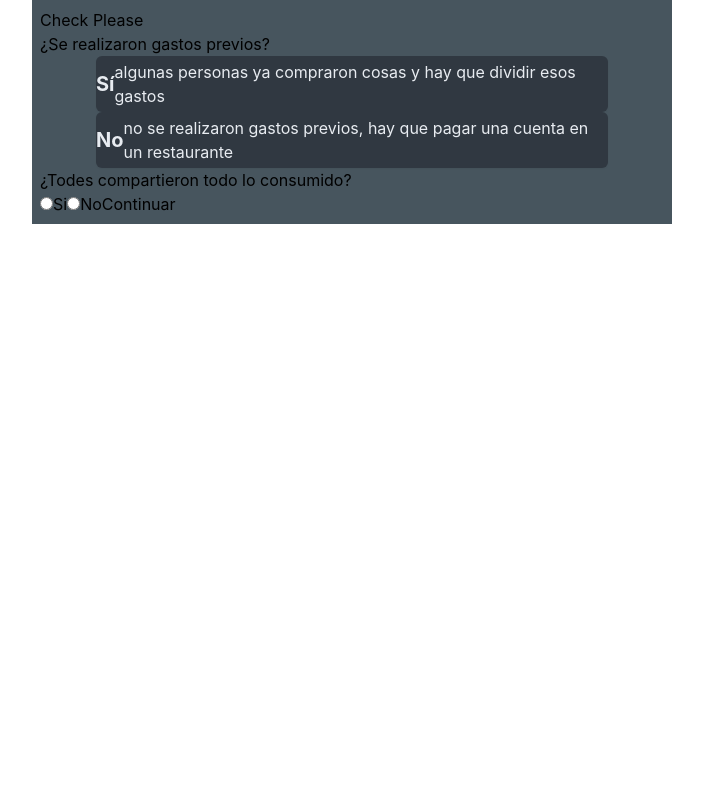
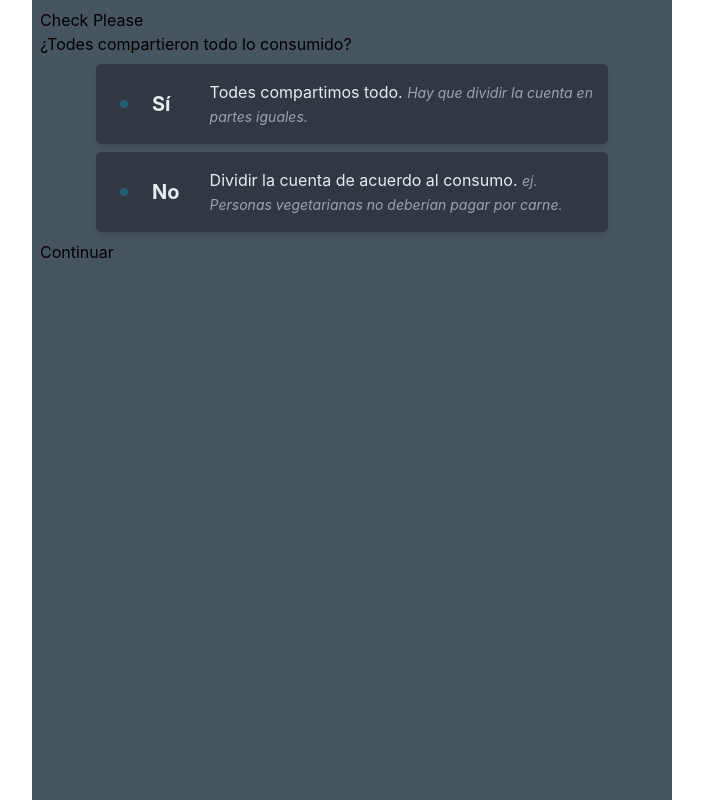
Before and after one commit to ffranco-a/CheckPlease, a React (Create React App) app in the folder check-please/: page / in a window 1280 px wide. Shown: the whole page, without its empty margins (288-991 px from the left). Built offline with nearby package versions, Linux system fonts and the light colour scheme.

Commit message:
Landing selection buttons

```diff
--- /dev/null
+++ b/check-please/src/components/Landing/Elements/CheckIcon.jsx
@@ -0,0 +1,13 @@
+import React from 'react';
+
+import check from '../../../static/images/landing-check.svg';
+
+function CheckIcon() {
+  return (
+    <div className='w-6 h-6 grid place-items-center mr-2 animate-wiggle'>
+      <img src={check} alt='' />
+    </div>
+  );
+}
+
+export default CheckIcon;
--- a/check-please/src/components/Landing/Elements/LandingButton.jsx
+++ b/check-please/src/components/Landing/Elements/LandingButton.jsx
@@ -1,14 +1,26 @@
 import React from 'react';
 
-function LandingButton({ texto, descripcion, active, onClick }) {
+//? Components
+import CheckIcon from './CheckIcon';
+
+function LandingButton({ texto, descripcion, ejemplo, active, onClick }) {
   return (
     <div
       onClick={onClick}
       className={`${
         active ? 'bg-primary' : 'bg-dark'
-      } w-11/12 max-w-lg mx-auto h-14 flex items-center text-light rounded-md shadow-sm cursor-pointer transition-all duration-300`}>
-      <span className='font-bold text-xl'>{texto}</span>
-      <span>{descripcion}</span>
+      } w-11/12 max-w-lg mx-auto my-2 flex items-center py-4 pl-4 pr-2 text-light rounded-md shadow-md cursor-pointer transition-all duration-300`}>
+      {active ? (
+        <CheckIcon active={active} />
+      ) : (
+        <div className='w-6 h-6 grid place-items-center mr-2 animate-wiggle'>
+          <div className='w-2 h-2 bg-primary rounded-full' />
+        </div>
+      )}
+      <span className='font-bold text-lg ml-1 mr-auto tablet:text-xl tablet:ml-2'>{texto}</span>
+      <span className='text-sm w-3/4 tablet:w-4/5 tablet:text-base'>
+        {descripcion} <span className='text-gray-400 italic text-xs tablet:text-sm'>{ejemplo}</span>
+      </span>
     </div>
   );
 }
--- a/check-please/src/components/Landing/Landing.jsx
+++ b/check-please/src/components/Landing/Landing.jsx
@@ -6,27 +6,46 @@ import LandingButton from './Elements/LandingButton';
 
 function Landing({ reunionTipoSalida, setReunionTipoSalida, todesCompartenTodo, setTodesCompartenTodo }) {
   return (
-    <div className='display bg-medium'>
+    <div className='display bg-medium w-screen h-screen'>
       <h1>Check Please</h1>
+
+      <div className='animate-fadein'>
+        <p>¿Todes compartieron todo lo consumido?</p>
+        <LandingButton
+          texto='Sí'
+          descripcion='Todes compartimos todo.'
+          ejemplo='Hay que dividir la cuenta en partes iguales.'
+          active={todesCompartenTodo === true}
+          onClick={() => setTodesCompartenTodo(true)}
+        />
+        <LandingButton
+          texto='No'
+          descripcion='Dividir la cuenta de acuerdo al consumo.'
+          ejemplo='ej. Personas vegetarianas no deberían pagar por carne.'
+          active={todesCompartenTodo === false}
+          onClick={() => setTodesCompartenTodo(false)}
+        />
+      </div>
+
+      {typeof todesCompartenTodo === 'boolean' && (
+        <div className='animate-fadein'>
           <p>¿Se realizaron gastos previos?</p>
           <LandingButton
             texto='Sí'
-        descripcion='algunas personas ya compraron cosas y hay que dividir esos gastos'
+            descripcion='Algunas personas ya compraron cosas y hay que dividir esos gastos.'
+            ejemplo='ej: Camila trajo bebida, Luciano trajo postre, etc.'
             active={reunionTipoSalida === true}
             onClick={() => setReunionTipoSalida(true)}
           />
           <LandingButton
             texto='No'
-        descripcion='no se realizaron gastos previos, hay que pagar una cuenta en un restaurante'
+            descripcion='No se realizaron gastos previos.'
+            ejemplo='ej: Hay que pagar una cuenta en un restaurante.'
             active={reunionTipoSalida === false}
             onClick={() => setReunionTipoSalida(false)}
           />
-
-      <p>¿Todes compartieron todo lo consumido?</p>
-      <input type='radio' id='compartir-si' name='compartir' value='si' />
-      <label htmlFor='compartir-si'>Si</label>
-      <input type='radio' id='compartir-no' name='compartir' value='no' />
-      <label htmlFor='compartir-no'>No</label>
+        </div>
+      )}
 
       <Link to='/main'>
         <button>Continuar</button>
--- a/check-please/src/index.css
+++ b/check-please/src/index.css
@@ -2,11 +2,12 @@
 @tailwind components;
 @tailwind utilities;
 
+@import url('https://fonts.googleapis.com/css2?family=Amaranth:ital,wght@0,400;0,700;1,400;1,700&display=swap');
+
 body {
   margin: 0;
-  font-family: -apple-system, BlinkMacSystemFont, 'Segoe UI', 'Roboto', 'Oxygen',
-    'Ubuntu', 'Cantarell', 'Fira Sans', 'Droid Sans', 'Helvetica Neue',
-    sans-serif;
+  font-family: 'Amaranth', -apple-system, BlinkMacSystemFont, 'Segoe UI', 'Roboto', 'Oxygen', 'Ubuntu', 'Cantarell', 'Fira Sans', 'Droid Sans',
+    'Helvetica Neue', sans-serif;
   -webkit-font-smoothing: antialiased;
   -moz-osx-font-smoothing: grayscale;
 }
@@ -16,6 +17,9 @@ body {
 }
 
 code {
-  font-family: source-code-pro, Menlo, Monaco, Consolas, 'Courier New',
-    monospace;
+  font-family: source-code-pro, Menlo, Monaco, Consolas, 'Courier New', monospace;
 }
+
+* {
+  -webkit-tap-highlight-color: transparent;
+}
--- a/check-please/tailwind.config.js
+++ b/check-please/tailwind.config.js
@@ -3,19 +3,41 @@ module.exports = {
   darkMode: false, // or 'media' or 'class'
   theme: {
     extend: {
-      minWidth: {
-        logo: '3.5rem',
+      animation: {
+        wiggle: 'wiggle .5s ease-in 1',
+        fadein: 'fadein 1s ease-in-out 1',
       },
       colors: {
         dark: '#303841',
         medium: '#47555E',
         light: '#E8ECF1',
         primary: '#1E5F74',
-      }
+      },
+      keyframes: {
+        wiggle: {
+          '0%, 35%': { transform: 'rotate(-7deg)' },
+          '15%, 60%': { transform: 'rotate(7deg)' },
+          '100%': { transform: 'none' },
+        },
+        fadein: {
+          '0%': { transform: 'translateY(10px)', filter: 'blur(2px)', opacity: 0 },
+          '75%': { transform: 'translateY(1px)', filter: 'blur(.5px)' },
+          '100%': '',
+        }
+      },
+      minWidth: {
+        logo: '3.5rem',
+      },
+      screens: {
+        mobile: '380px',
+        tablet: '640px',
+        laptop: '1024px',
+        desktop: '1280px',
+      },
     },
   },
   variants: {
     extend: {},
   },
   plugins: [],
-}
+};
```
Lines whose indentation alone changed are shown as unchanged.
